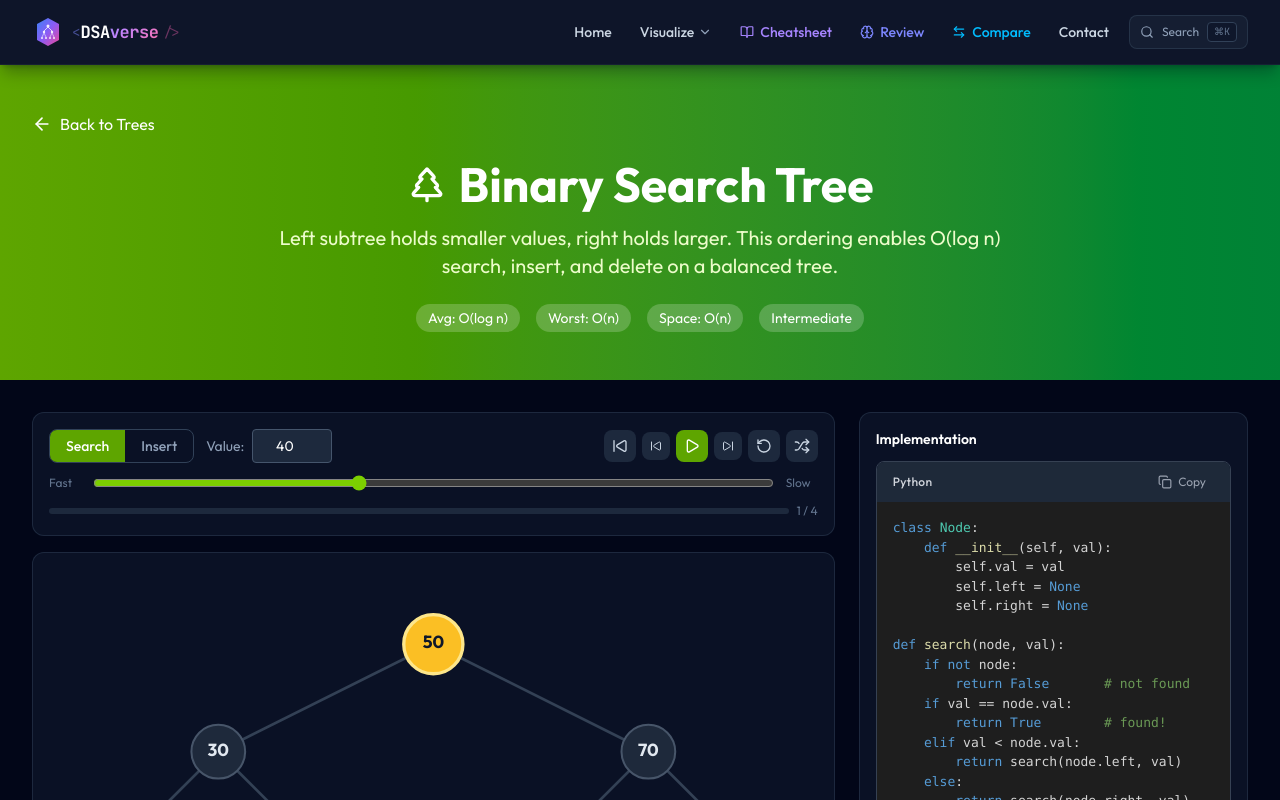
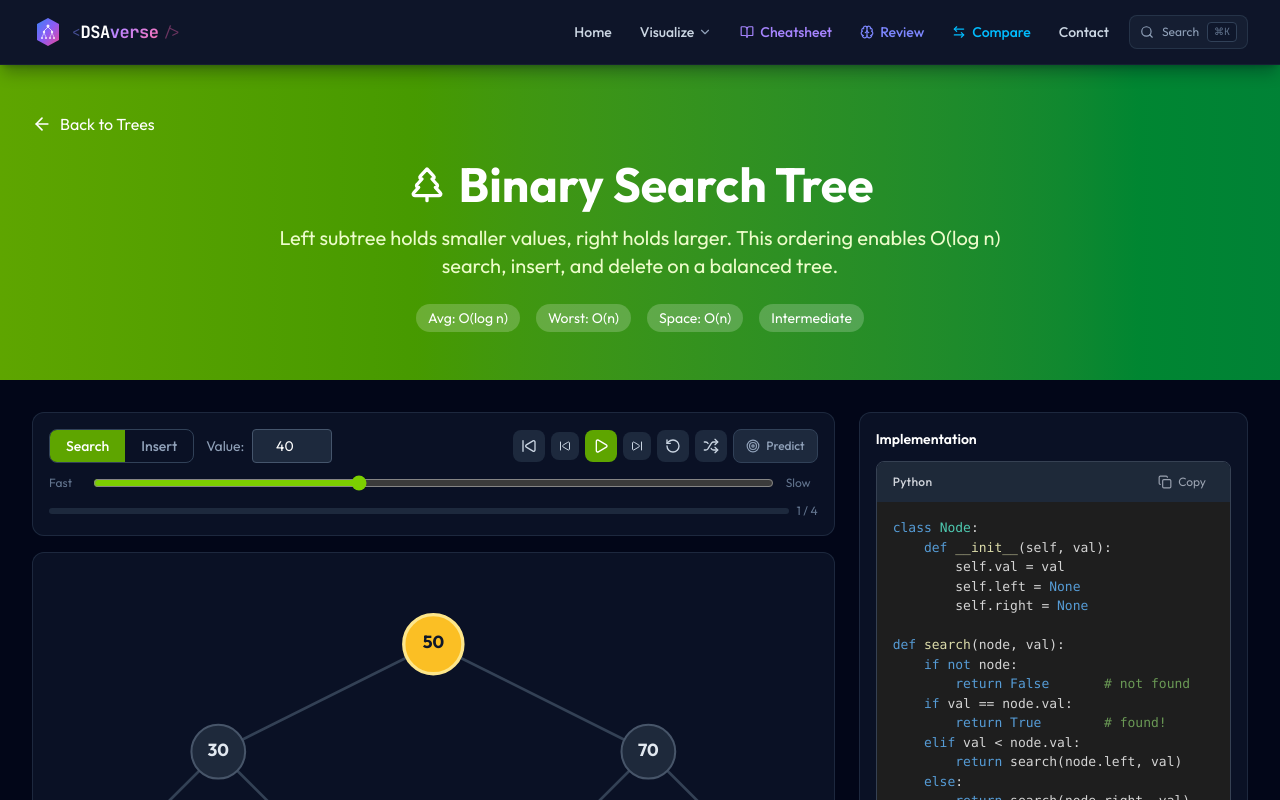
Before and after one commit to Archit1706/DSAverse, a Next.js app: page /trees/binary-search-tree in a window 1280 px wide. Shown: the top 800 px of the page. Built offline with nearby package versions, Linux system fonts and the light colour scheme.

Commit message:
Ask which way the BST walk goes

```diff
--- a/app/trees/binary-search-tree/page.js
+++ b/app/trees/binary-search-tree/page.js
@@ -4,6 +4,37 @@ import Link from 'next/link';
 import { ArrowLeft, TreePine, Info, SkipBack, SkipForward, Play, Pause, RotateCcw, Shuffle } from 'lucide-react';
 import CodeBlock from '@/components/CodeBlock';
 import BinaryTreeCanvas from '@/components/BinaryTreeCanvas';
+import { usePredict, PredictToggle, PredictPrompt } from '@/components/PredictStep';
+
+/* Comparison steps carry the probe value alongside the node being compared, so
+   the branch follows from the step alone. The children are looked up by
+   descending the step's own tree — safe because the tree is immutable until the
+   final 'inserted' step, which this never prompts on. The step's explanation is
+   the answer ("40 < 50 → go left"), hence the blanking. */
+const nodeByVal = (root, val) => {
+    let n = root;
+    while (n) {
+        if (val === n.val) return n;
+        n = val < n.val ? n.left : n.right;
+    }
+    return null;
+};
+
+const predictFor = (step) => {
+    if (step?.phase !== 'comparing' || typeof step.target !== 'number') return null;
+    const node = nodeByVal(step.tree, step.current);
+    if (!node) return null;
+    const label = (child, side) => (child ? `Go ${side}, to ${child.val}` : `Go ${side} — no child there`);
+    const goesLeft = step.target < step.current;
+    return {
+        question: `Comparing ${step.target} with node ${step.current}. Which way does the walk go?`,
+        options: [label(node.left, 'left'), label(node.right, 'right')],
+        correct: goesLeft ? 0 : 1,
+        because: goesLeft
+            ? `${step.target} < ${step.current}, and every value in a left subtree is smaller than its parent — so the left child is the only place ${step.target} can belong.`
+            : `${step.target} > ${step.current}, so everything in the left subtree is already too small; the walk follows the right child.`,
+    };
+};
 
 // ─── BST helpers ──────────────────────────────────────────────────────────────
 
@@ -33,10 +64,10 @@ function genSearch(tree, target) {
             steps.push({ tree, visited: [...visited], current: cur.val, phase: 'found', explanation: `✓ Found ${target}!` });
             return steps;
         } else if (target < cur.val) {
-            steps.push({ tree, visited: [...visited], current: cur.val, phase: 'comparing', explanation: `${target} < ${cur.val} → go left` });
+            steps.push({ tree, visited: [...visited], current: cur.val, phase: 'comparing', target, explanation: `${target} < ${cur.val} → go left` });
             cur = cur.left;
         } else {
-            steps.push({ tree, visited: [...visited], current: cur.val, phase: 'comparing', explanation: `${target} > ${cur.val} → go right` });
+            steps.push({ tree, visited: [...visited], current: cur.val, phase: 'comparing', target, explanation: `${target} > ${cur.val} → go right` });
             cur = cur.right;
         }
     }
@@ -65,7 +96,7 @@ function genInsert(tree, val) {
                 steps.push({ tree: newTree, visited: [...visited, val], current: val, phase: 'inserted', explanation: `${val} < ${cur.val} and left child is null → insert ${val} here!` });
                 return steps;
             }
-            steps.push({ tree, visited: [...visited], current: cur.val, phase: 'comparing', explanation: `${val} < ${cur.val} → go left` });
+            steps.push({ tree, visited: [...visited], current: cur.val, phase: 'comparing', target: val, explanation: `${val} < ${cur.val} → go left` });
             cur = cur.left;
         } else {
             if (!cur.right) {
@@ -73,7 +104,7 @@ function genInsert(tree, val) {
                 steps.push({ tree: newTree, visited: [...visited, val], current: val, phase: 'inserted', explanation: `${val} > ${cur.val} and right child is null → insert ${val} here!` });
                 return steps;
             }
-            steps.push({ tree, visited: [...visited], current: cur.val, phase: 'comparing', explanation: `${val} > ${cur.val} → go right` });
+            steps.push({ tree, visited: [...visited], current: cur.val, phase: 'comparing', target: val, explanation: `${val} > ${cur.val} → go right` });
             cur = cur.right;
         }
     }
@@ -208,6 +239,9 @@ export default function BSTPage() {
         return () => clearTimeout(t);
     }, [isPlaying, currentStep, stepHistory, speed]);
 
+    const pauseForPredict = useCallback(() => setIsPlaying(false), []);
+    const predict = usePredict(stepHistory, currentStep, predictFor, pauseForPredict);
+
     const cur = stepHistory[currentStep] ?? { tree, visited: [], current: null, phase: 'start', explanation: '' };
 
     function pickNextTarget(op) {
@@ -302,6 +336,7 @@ export default function BSTPage() {
                                     <button onClick={() => setCurrentStep(s => Math.min(stepHistory.length - 1, s + 1))} className="p-2 rounded-lg bg-slate-800 hover:bg-slate-700 text-slate-300 transition-colors"><SkipForward className="h-3 w-3" /></button>
                                     <button onClick={() => { setCurrentStep(0); setIsPlaying(false); }} className="p-2 rounded-lg bg-slate-800 hover:bg-slate-700 text-slate-300 transition-colors" title="Reset"><RotateCcw className="h-4 w-4" /></button>
                                     <button onClick={handleShuffle} className="p-2 rounded-lg bg-slate-800 hover:bg-slate-700 text-slate-300 transition-colors" title="New tree"><Shuffle className="h-4 w-4" /></button>
+                                    <PredictToggle predict={predict} accent="lime" />
                                 </div>
                             </div>
                             <div className="flex items-center gap-3">
@@ -330,11 +365,17 @@ export default function BSTPage() {
                             ))}
                         </div>
 
+                        {predict.prompt && <PredictPrompt predict={predict} accent="lime" />}
+
                         {/* Explanation */}
                         <div className={`bg-${phaseAccent}-500/10 border border-${phaseAccent}-500/20 rounded-lg p-4`}>
                             <div className="flex items-start gap-2">
                                 <Info className={`h-4 w-4 text-${phaseAccent}-400 mt-0.5 flex-shrink-0`} />
-                                <p className={`text-${phaseAccent}-300 text-sm leading-relaxed`}>{cur.explanation}</p>
+                                <p className={`text-${phaseAccent}-300 text-sm leading-relaxed`}>
+                                    {predict.hideExplanation
+                                        ? 'Make your prediction above to reveal this step.'
+                                        : cur.explanation}
+                                </p>
                             </div>
                         </div>
 
```
